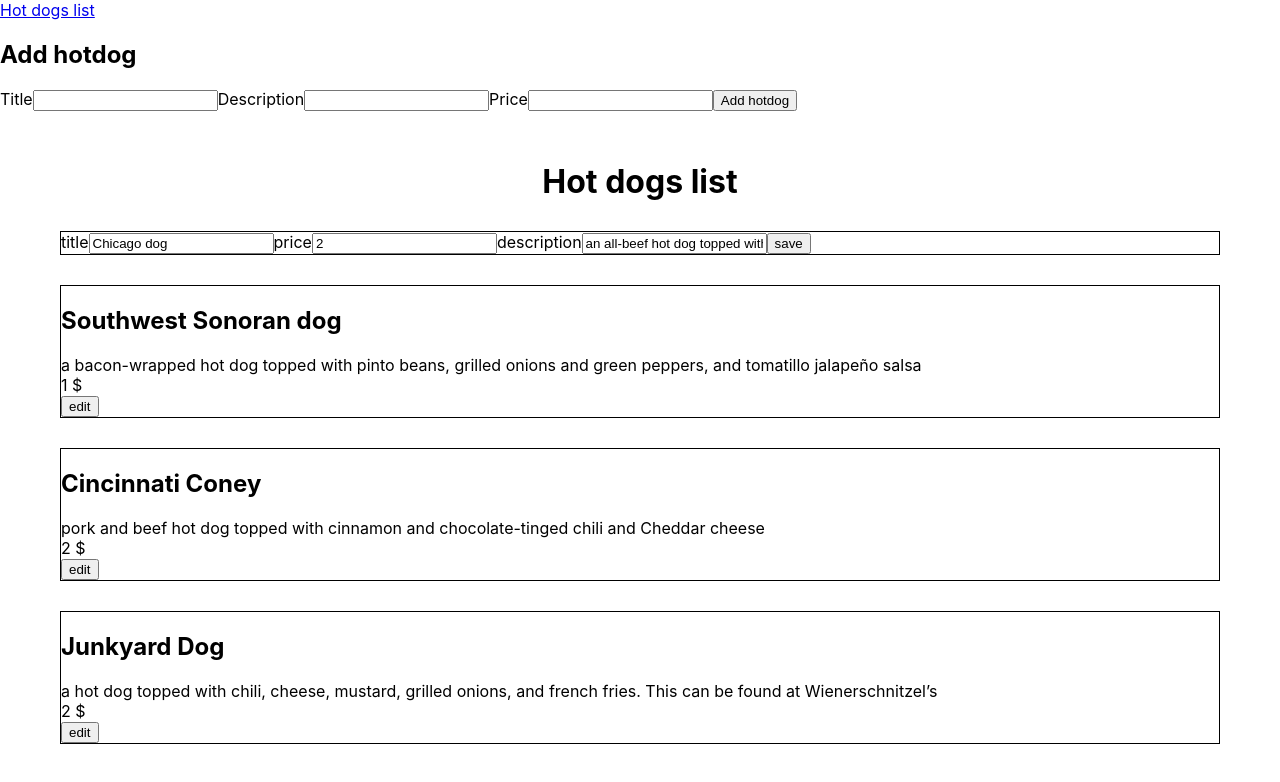
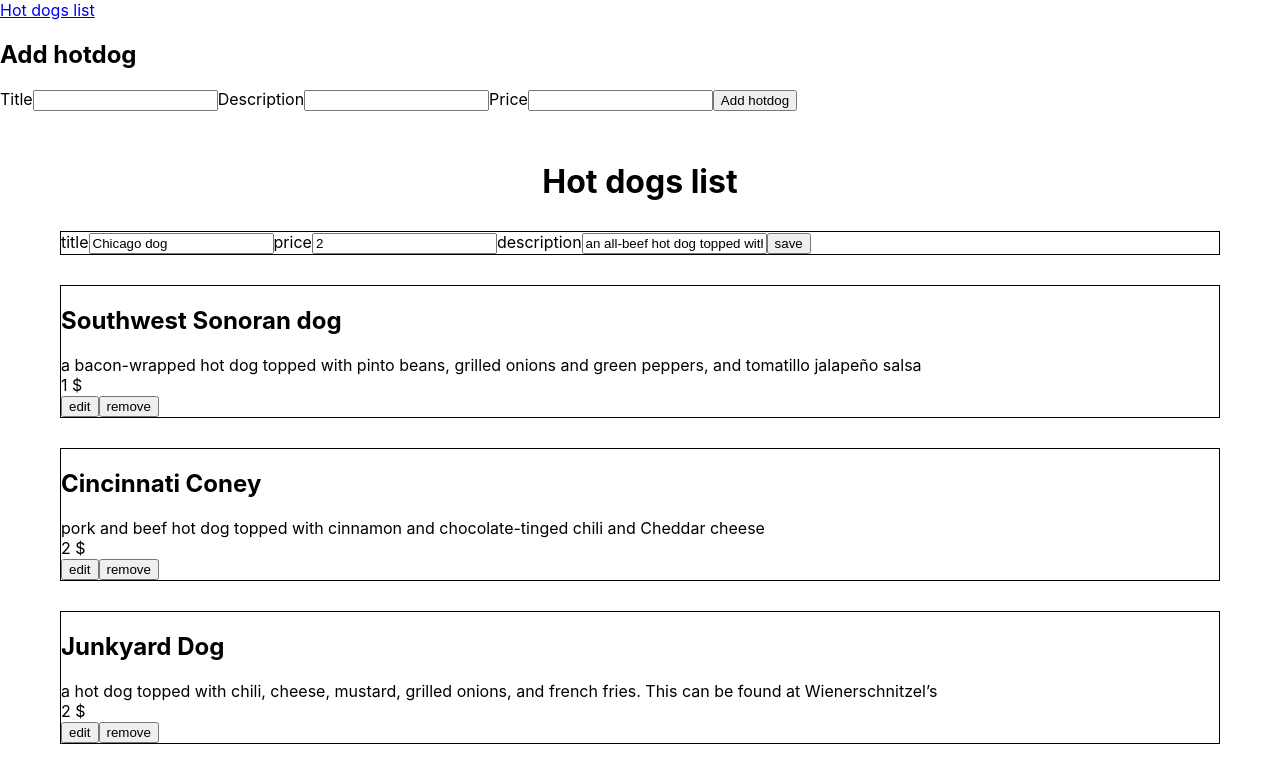
Before and after one commit to uliaka/client-hot-dog, a React (Create React App) app: page /hotdogs in a window 1280 px wide. Shown: the top 782 px of the page. Built offline with nearby package versions, Linux system fonts and the light colour scheme.

Commit message:
Add editing and remove button

```diff
--- a/src/components/Hotdogs.js
+++ b/src/components/Hotdogs.js
@@ -12,6 +12,11 @@ class Hotdog extends React.Component {
     this.props.startEditing(this.props.data.id)
   }
 
+  onButtonRemove() {
+    console.log('on button click')
+    this.props.removeHotdog(this.props.data.id)
+  }
+
   render() {
     return (
       <div className="hotdog-block">
@@ -20,6 +25,9 @@ class Hotdog extends React.Component {
         <div className="price">{this.props.data.price} $ </div>
         <button onClick={() => this.onButtonClick()}>
           edit
+        </button>
+        <button onClick={() => this.onButtonRemove()}>
+          remove
         </button>
       </div>
     )
@@ -32,7 +40,7 @@ function HotdogsList(props) {
         <h1>Hot dogs list</h1>
         {props.hotdogs.map(item => item.isEditing ?
             <EditHotdog key={item.id} saveHotdog={props.saveHotdog} data={item}/> :
-            <Hotdog startEditing={props.startEditing} key={item.id} data={item}/>)}
+            <Hotdog startEditing={props.startEditing} removeHotdog={props.removeHotdog} key={item.id} data={item}/>)}
       </div>
     )
   }
@@ -46,6 +54,7 @@ function HotdogsList(props) {
       this.addHotdog = this.addHotdog.bind(this);
       this.saveHotdog = this.saveHotdog.bind(this);
       this.startEditing = this.startEditing.bind(this);
+      this.removeHotdog = this.removeHotdog.bind(this);
     }
 
     saveHotdog(hotdog) {
@@ -64,7 +73,23 @@ function HotdogsList(props) {
     }
 
     startEditing(id) {
-      console.log('!!!!!!!!!!!')
+      const { hotdogs } = this.state;
+      const updated = hotdogs.map(item => {
+        if (item.id == id) {
+          return Object.assign({}, item, { isEditing: true })
+        } else {
+          return Object.assign({}, item, { isEditing: false })
+        }
+      })
+
+      this.setState({
+        hotdogs: updated,
+      });
+    }
+
+    removeHotdog(id) {
+      const hotdogs = this.state.hotdogs.filter(h => h.id !== id);
+      this.setState({ hotdogs });
     }
 
     render() {
@@ -75,6 +100,7 @@ function HotdogsList(props) {
             saveHotdog={this.saveHotdog}
             hotdogs={this.state.hotdogs}
             startEditing={this.startEditing}
+            removeHotdog={this.removeHotdog}
             />
         </React.Fragment>
       )
```
